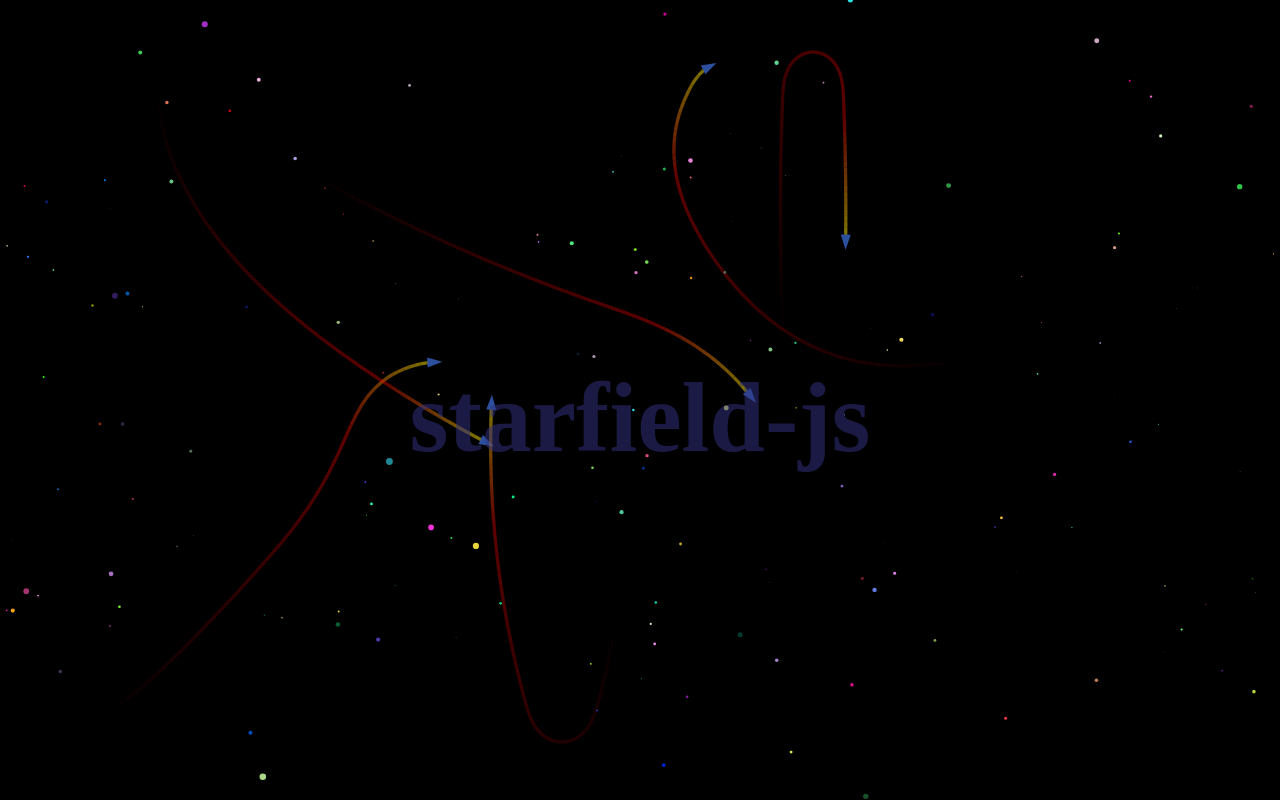
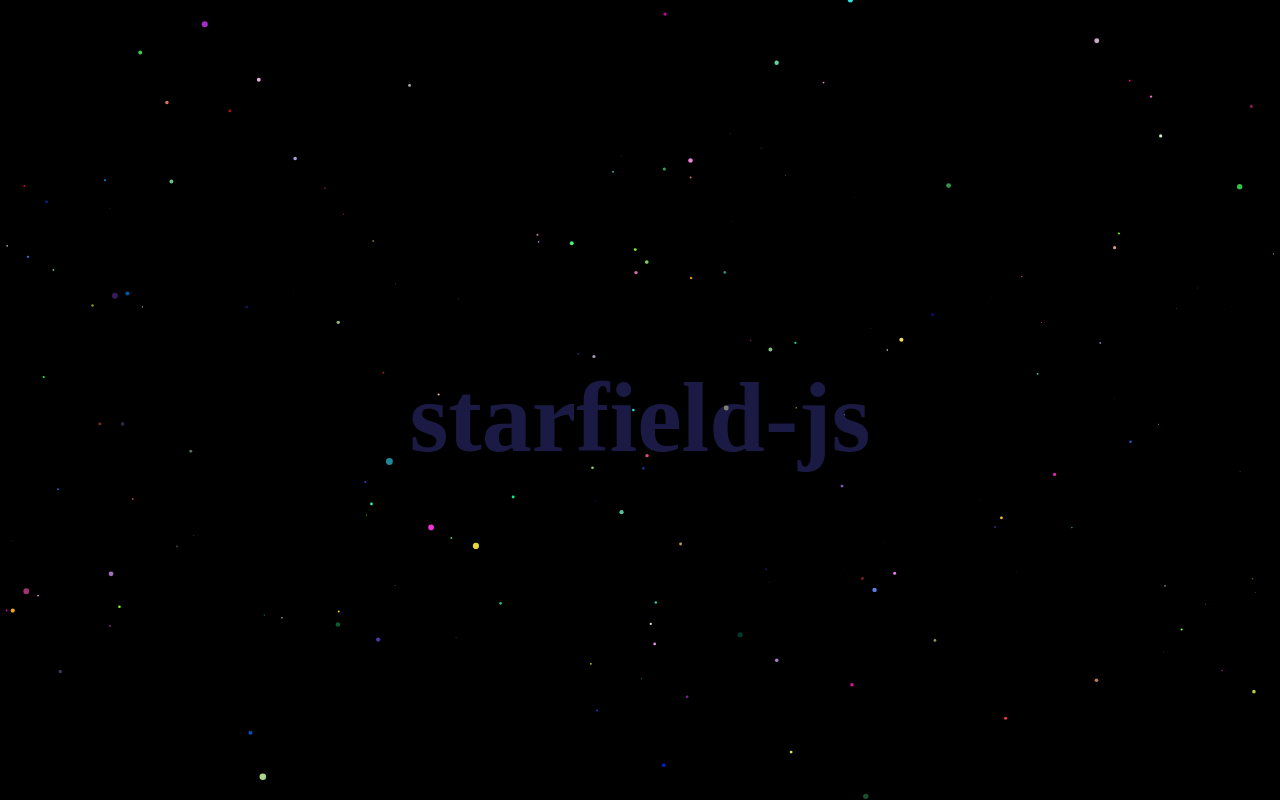
Before and after one commit to shaack/starfield-js, a website: page index.html in a window 1280 px wide. Drawn offline with Linux system fonts and the light colour scheme.

Commit message:
Removed the spaceships

```diff
--- a/index.html
+++ b/index.html
@@ -51,37 +51,7 @@
 <script type="module">
     import {Starfield} from "./src/Starfield.js"
     new Starfield(document.getElementById("starfield"), {
-        showSpaceShip: true,
-        spaceShipCount: 6, // Configure the number of ships in the swarm
-        spaceShipProps: {
-            color: "#2d509e", // Blue ship
-            tailStartColor: "#ffff00", // Yellow start of tail
-            tailEndColor: "#fa0000", // Red end of tail
-            size: 10,
-            speed: 6,
-            tailLength: 500,
-            tailMaxDistance: 500,
-            tailOpacity: 0.5, // Set tail opacity to 0.8
-            edgeDistance: 100, // Distance from edge to start turning
-            edgeCurveIntensity: 0.5, // How strongly to curve when approaching an edge
-            stuckThreshold: 40, // Number of frames to consider a ship stuck
-            stuckEscapeMultiplier: 3.5, // Multiplier for curve intensity when stuck
-            cornerDetectionThreshold: 1.5, // Threshold to detect when ship is in a corner
 
-            // Swarm behavior configuration
-            swarmSpread: 0.3, // How far apart the ships are horizontally (0-1)
-            swarmOffset: 0.05, // Vertical offset between ships (0-1)
-
-            // Following behavior configuration
-            followEnabled: true, // Whether ships should follow each other
-            followStrength: 0.07, // How strongly a ship follows another (0-1)
-            followDistance: 300, // Maximum distance to follow another ship
-
-            // Initial swarm formation configuration
-            initialSwarmRadius: 80, // Radius of the initial swarm formation in pixels
-            initialSwarmCenter: null, // null = center of screen
-            initialDirectionVariation: 0.2 // How much the initial directions can vary (0-1)
-        }
     })
 </script>
 </body>
--- a/src/SpaceShip.js
+++ /dev/null
@@ -1,552 +0,0 @@
-/**
- * Author and copyright: Stefan Haack (https://shaack.com)
- * Repository: https://github.com/shaack/starfield-js
- * License: MIT, see file 'LICENSE'
- */
-export class SpaceShip {
-    constructor(canvas, props) {
-        this.canvas = canvas
-        this.props = {
-            speed: 3,
-            size: 10,
-            color: "#ffffff",
-            tailStartColor: null, // If null, will use the ship color
-            tailEndColor: null, // If null, will use the tailStartColor
-            curveIntensity: 0.02, // How much the ship curves during flight
-            curveChangeRate: 0.005, // How often the curve direction changes
-            tailLength: 50, // Number of positions to keep for the tail
-            tailMaxDistance: 500, // Maximum distance in pixels for the tail
-            tailOpacity: 1.0, // Base opacity of the tail (0.0 to 1.0)
-            edgeDistance: 100, // Distance from edge to start turning
-            edgeCurveIntensity: 0.05, // How strongly to curve when approaching an edge
-            stuckThreshold: 50, // Number of frames to consider a ship stuck
-            stuckEscapeMultiplier: 3.0, // Multiplier for curve intensity when stuck
-            cornerDetectionThreshold: 1.5, // Threshold to detect when ship is in a corner
-
-            // Swarm properties
-            index: 0, // Index of this ship in the swarm (0-based)
-            swarmCount: 1, // Total number of ships in the swarm
-            swarmSpread: 0.3, // How far apart the ships are horizontally (0-1)
-            swarmOffset: 0.1, // Vertical offset between ships (0-1)
-
-            // Initial swarm formation properties
-            initialSwarmRadius: 50, // Radius of the initial swarm formation
-            initialSwarmCenter: null, // Center point of the swarm (null = center of screen)
-            initialDirectionVariation: 0.3, // How much the initial directions can vary (0-1)
-
-            // Following behavior properties
-            followEnabled: true, // Whether ships should follow each other
-            followStrength: 0.02, // How strongly a ship follows another (0-1)
-            followDistance: 200, // Maximum distance to follow another ship
-            followIndex: null, // Index of the ship to follow (null = automatic)
-            ...props
-        }
-
-        // If tailStartColor is not specified, use the ship color
-        if (!this.props.tailStartColor) {
-            this.props.tailStartColor = this.props.color
-        }
-
-        // If tailEndColor is not specified, use the tailStartColor
-        if (!this.props.tailEndColor) {
-            this.props.tailEndColor = this.props.tailStartColor
-        }
-        this.ctx = canvas.getContext("2d")
-        this.positions = [] // Array to store previous positions for the tail
-
-        // Initialize edge tracking variables
-        this.edgeProximityFrames = {
-            left: 0,
-            right: 0,
-            top: 0,
-            bottom: 0
-        }
-        this.lastPosition = { x: 0, y: 0 }
-        this.isStuck = false
-        this.stuckFrames = 0
-
-        // Initialize swarm-related properties
-        this.swarm = null
-        this.targetShip = null
-
-        this.init()
-    }
-
-    init() {
-        // Calculate the dimensions of the canvas
-        const canvasWidth = this.canvas.width
-        const canvasHeight = this.canvas.height
-
-        // Determine the center of the swarm
-        let swarmCenterX, swarmCenterY;
-        if (this.props.initialSwarmCenter) {
-            // Use provided center point
-            swarmCenterX = this.props.initialSwarmCenter.x;
-            swarmCenterY = this.props.initialSwarmCenter.y;
-        } else {
-            // Default to center of the screen
-            swarmCenterX = canvasWidth / 2;
-            swarmCenterY = canvasHeight / 2;
-        }
-
-        // Calculate position in a circular formation
-        // Ships are positioned in a circle around the swarm center
-        // with some randomness to make it look more natural
-
-        // Calculate angle based on index (distribute ships evenly around the circle)
-        const angleStep = (2 * Math.PI) / this.props.swarmCount;
-        const baseAngle = this.props.index * angleStep;
-
-        // Add some randomness to the angle
-        const angleVariation = (Math.random() - 0.5) * angleStep * 0.5;
-        const angle = baseAngle + angleVariation;
-
-        // Calculate distance from center (slightly randomized)
-        // Ships with lower indices are closer to the center
-        const indexFactor = this.props.index / Math.max(1, this.props.swarmCount - 1);
-        const distanceFactor = 0.3 + indexFactor * 0.7; // 0.3 to 1.0 based on index
-        const distance = this.props.initialSwarmRadius * distanceFactor * (0.8 + Math.random() * 0.4);
-
-        // Calculate position
-        this.x = swarmCenterX + Math.cos(angle) * distance;
-        this.y = swarmCenterY + Math.sin(angle) * distance;
-
-        // Ensure the ship stays within the screen boundaries
-        const padding = this.props.edgeDistance;
-        this.x = Math.max(padding, Math.min(canvasWidth - padding, this.x));
-        this.y = Math.max(padding, Math.min(canvasHeight - padding, this.y));
-
-        // Set initial direction
-        // Base direction is outward from the center of the swarm
-        const baseDirection = angle;
-
-        // Add some variation to the direction
-        const directionVariation = (Math.random() - 0.5) * this.props.initialDirectionVariation * Math.PI;
-        this.direction = baseDirection + directionVariation;
-
-        // Normalize direction to keep it within [0, 2π]
-        this.direction = (this.direction + 2 * Math.PI) % (2 * Math.PI);
-
-        // Current curve value (positive or negative affects curve direction)
-        // Vary the initial curve value based on index to create different flight patterns
-        this.curveValue = (this.props.index / this.props.swarmCount - 0.5) * this.props.curveIntensity
-    }
-
-    update() {
-        // Save the last position to detect if we're stuck
-        this.lastPosition = { x: this.x, y: this.y };
-
-        // Update position based on direction and speed
-        this.x += Math.cos(this.direction) * this.props.speed
-        this.y += Math.sin(this.direction) * this.props.speed
-
-        // Store current position for the tail
-        this.positions.unshift({
-            x: this.x,
-            y: this.y,
-            direction: this.direction
-        })
-
-        // Limit the number of positions stored
-        if (this.positions.length > this.props.tailLength) {
-            this.positions.pop()
-        }
-
-        // Check if the ship is stuck (minimal movement)
-        const movement = Math.sqrt(
-            Math.pow(this.x - this.lastPosition.x, 2) +
-            Math.pow(this.y - this.lastPosition.y, 2)
-        );
-
-        if (movement < this.props.speed * 0.2) {
-            this.stuckFrames++;
-            if (this.stuckFrames > this.props.stuckThreshold) {
-                this.isStuck = true;
-            }
-        } else {
-            // Reset stuck counter if we're moving normally
-            this.stuckFrames = Math.max(0, this.stuckFrames - 2); // Decrease faster than it increases
-            if (this.stuckFrames === 0) {
-                this.isStuck = false;
-            }
-        }
-
-        // Prevent ship from flying out of the screen by curving away from edges
-        // Check distance from each edge and apply curve if needed
-        let edgeCurveApplied = false;
-        let edgeCount = 0; // Count how many edges we're near (for corner detection)
-
-        // Track which edges we're near
-        const nearEdges = {
-            left: false,
-            right: false,
-            top: false,
-            bottom: false
-        };
-
-        // Left edge
-        if (this.x < this.props.edgeDistance) {
-            nearEdges.left = true;
-            edgeCount++;
-            this.edgeProximityFrames.left++;
-
-            // Calculate how close we are to the edge (0 = at edge, 1 = at edgeDistance)
-            const distanceFactor = this.x / this.props.edgeDistance;
-
-            // Apply stronger curve as we get closer to the edge
-            // Use stuckEscapeMultiplier if we're stuck
-            let curveStrength = this.props.edgeCurveIntensity * (1 - distanceFactor);
-            if (this.isStuck || this.edgeProximityFrames.left > this.props.stuckThreshold) {
-                curveStrength *= this.props.stuckEscapeMultiplier;
-            }
-
-            // Determine ideal direction to move away from edge (right = 0)
-            // If we're in a corner, adjust the ideal direction to move diagonally away
-            let idealDirection = 0;
-            if (nearEdges.top) {
-                idealDirection = Math.PI / 4; // Down-right (45°)
-            } else if (nearEdges.bottom) {
-                idealDirection = 7 * Math.PI / 4; // Up-right (315°)
-            }
-
-            // Calculate difference between current and ideal direction
-            let dirDiff = idealDirection - this.direction;
-
-            // Normalize the difference to be between -π and π
-            while (dirDiff > Math.PI) dirDiff -= 2 * Math.PI;
-            while (dirDiff < -Math.PI) dirDiff += 2 * Math.PI;
-
-            // Apply curve based on direction difference
-            this.direction += curveStrength * Math.sign(dirDiff);
-            edgeCurveApplied = true;
-        } else {
-            // Reset counter if we're not near this edge
-            this.edgeProximityFrames.left = 0;
-        }
-
-        // Right edge
-        if (this.x > this.canvas.width - this.props.edgeDistance) {
-            nearEdges.right = true;
-            edgeCount++;
-            this.edgeProximityFrames.right++;
-
-            const distanceFactor = (this.canvas.width - this.x) / this.props.edgeDistance;
-
-            let curveStrength = this.props.edgeCurveIntensity * (1 - distanceFactor);
-            if (this.isStuck || this.edgeProximityFrames.right > this.props.stuckThreshold) {
-                curveStrength *= this.props.stuckEscapeMultiplier;
-            }
-
-            // Ideal direction to move away from right edge (left = π)
-            let idealDirection = Math.PI;
-            if (nearEdges.top) {
-                idealDirection = 3 * Math.PI / 4; // Down-left (135°)
-            } else if (nearEdges.bottom) {
-                idealDirection = 5 * Math.PI / 4; // Up-left (225°)
-            }
-
-            let dirDiff = idealDirection - this.direction;
-
-            while (dirDiff > Math.PI) dirDiff -= 2 * Math.PI;
-            while (dirDiff < -Math.PI) dirDiff += 2 * Math.PI;
-
-            this.direction += curveStrength * Math.sign(dirDiff);
-            edgeCurveApplied = true;
-        } else {
-            this.edgeProximityFrames.right = 0;
-        }
-
-        // Top edge
-        if (this.y < this.props.edgeDistance) {
-            nearEdges.top = true;
-            edgeCount++;
-            this.edgeProximityFrames.top++;
-
-            const distanceFactor = this.y / this.props.edgeDistance;
-
-            let curveStrength = this.props.edgeCurveIntensity * (1 - distanceFactor);
-            if (this.isStuck || this.edgeProximityFrames.top > this.props.stuckThreshold) {
-                curveStrength *= this.props.stuckEscapeMultiplier;
-            }
-
-            // Ideal direction to move away from top edge (down = π/2)
-            let idealDirection = Math.PI / 2;
-            if (nearEdges.left) {
-                idealDirection = Math.PI / 4; // Down-right (45°)
-            } else if (nearEdges.right) {
-                idealDirection = 3 * Math.PI / 4; // Down-left (135°)
-            }
-
-            let dirDiff = idealDirection - this.direction;
-
-            while (dirDiff > Math.PI) dirDiff -= 2 * Math.PI;
-            while (dirDiff < -Math.PI) dirDiff += 2 * Math.PI;
-
-            this.direction += curveStrength * Math.sign(dirDiff);
-            edgeCurveApplied = true;
-        } else {
-            this.edgeProximityFrames.top = 0;
-        }
-
-        // Bottom edge
-        if (this.y > this.canvas.height - this.props.edgeDistance) {
-            nearEdges.bottom = true;
-            edgeCount++;
-            this.edgeProximityFrames.bottom++;
-
-            const distanceFactor = (this.canvas.height - this.y) / this.props.edgeDistance;
-
-            let curveStrength = this.props.edgeCurveIntensity * (1 - distanceFactor);
-            if (this.isStuck || this.edgeProximityFrames.bottom > this.props.stuckThreshold) {
-                curveStrength *= this.props.stuckEscapeMultiplier;
-            }
-
-            // Ideal direction to move away from bottom edge (up = 3π/2)
-            let idealDirection = 3 * Math.PI / 2;
-            if (nearEdges.left) {
-                idealDirection = 7 * Math.PI / 4; // Up-right (315°)
-            } else if (nearEdges.right) {
-                idealDirection = 5 * Math.PI / 4; // Up-left (225°)
-            }
-
-            let dirDiff = idealDirection - this.direction;
-
-            while (dirDiff > Math.PI) dirDiff -= 2 * Math.PI;
-            while (dirDiff < -Math.PI) dirDiff += 2 * Math.PI;
-
-            this.direction += curveStrength * Math.sign(dirDiff);
-            edgeCurveApplied = true;
-        } else {
-            this.edgeProximityFrames.bottom = 0;
-        }
-
-        // If we're in a corner (near multiple edges), apply an extra strong correction
-        if (edgeCount >= 2) {
-            // Add a random jitter to help escape from corners
-            this.direction += (Math.random() - 0.5) * 0.2;
-        }
-
-        // If we're stuck for too long, apply a more drastic measure
-        if (this.isStuck && this.stuckFrames > this.props.stuckThreshold * 2) {
-            // Add a significant random change to the direction
-            this.direction += (Math.random() - 0.5) * Math.PI;
-            // Reset stuck counter to give this correction a chance to work
-            this.stuckFrames = this.props.stuckThreshold;
-        }
-
-        // Only apply random curve if not near an edge
-        if (!edgeCurveApplied) {
-            // Apply following behavior if enabled and we have a target ship
-            let followingApplied = false;
-            if (this.props.followEnabled && this.targetShip) {
-                followingApplied = this.applyFollowingBehavior();
-            }
-
-            // Apply random curve if not following another ship
-            if (!followingApplied) {
-                if (Math.random() < this.props.curveChangeRate) {
-                    this.curveValue = (Math.random() - 0.5) * this.props.curveIntensity;
-                }
-                // Apply the random curve to the direction
-                this.direction += this.curveValue;
-            }
-
-            // Reset all edge proximity counters when we're away from edges
-            this.edgeProximityFrames.left = 0;
-            this.edgeProximityFrames.right = 0;
-            this.edgeProximityFrames.top = 0;
-            this.edgeProximityFrames.bottom = 0;
-        }
-
-        // Hard limits to prevent going off-screen in case curve fails
-        if (this.x < 0) this.x = 0;
-        if (this.x > this.canvas.width) this.x = this.canvas.width;
-        if (this.y < 0) this.y = 0;
-        if (this.y > this.canvas.height) this.y = this.canvas.height;
-
-        // Normalize direction to keep it within [0, 2π]
-        this.direction = (this.direction + 2 * Math.PI) % (2 * Math.PI)
-    }
-
-    draw() {
-        this.update()
-
-        // Draw the tail first
-        this.drawTail()
-
-        // Save the current context state
-        this.ctx.save()
-
-        // Move to the ship's position and rotate to its direction
-        this.ctx.translate(this.x, this.y)
-        this.ctx.rotate(this.direction)
-
-        // Draw the spaceship (a simple triangle)
-        this.ctx.fillStyle = this.props.color
-        this.ctx.beginPath()
-        this.ctx.moveTo(this.props.size, 0)
-        this.ctx.lineTo(-this.props.size / 2, -this.props.size / 2)
-        this.ctx.lineTo(-this.props.size / 2, this.props.size / 2)
-        this.ctx.closePath()
-        this.ctx.fill()
-
-        // Restore the context state
-        this.ctx.restore()
-    }
-
-    drawTail() {
-        if (this.positions.length < 2) return;
-
-        // Calculate total distance for opacity scaling
-        let totalDistance = 0;
-        const distances = [];
-
-        for (let i = 1; i < this.positions.length; i++) {
-            const dx = this.positions[i].x - this.positions[i-1].x;
-            const dy = this.positions[i].y - this.positions[i-1].y;
-            const distance = Math.sqrt(dx * dx + dy * dy);
-            distances.push(distance);
-            totalDistance += distance;
-
-            // Stop if we've reached the maximum tail distance
-            if (totalDistance > this.props.tailMaxDistance) {
-                break;
-            }
-        }
-
-        // Draw the tail segments with decreasing opacity
-        let currentDistance = 0;
-
-        for (let i = 1; i < this.positions.length; i++) {
-            const prev = this.positions[i-1];
-            const current = this.positions[i];
-
-            currentDistance += distances[i-1];
-
-            // Calculate opacity based on distance and tailOpacity
-            // (tailOpacity at start, 0.0 at maxDistance)
-            const opacity = Math.max(0, this.props.tailOpacity * (1 - (currentDistance / this.props.tailMaxDistance)));
-
-            if (opacity <= 0) break; // Stop drawing if opacity reaches 0
-
-            // Draw a line segment for the tail
-            this.ctx.beginPath();
-            this.ctx.moveTo(prev.x, prev.y);
-            this.ctx.lineTo(current.x, current.y);
-
-            // Interpolate between start and end tail colors based on distance
-            // Factor is 0 at the start of the tail (closest to ship) and 1 at 25% of the tail length
-            const colorFactor = Math.min(1.0, currentDistance / (this.props.tailMaxDistance * 0.25));
-            const interpolatedColor = this.interpolateColors(this.props.tailStartColor, this.props.tailEndColor, colorFactor);
-            this.ctx.strokeStyle = this.getRGBAFromHex(interpolatedColor, opacity);
-            this.ctx.lineWidth = this.props.size / 3; // Thinner than the ship
-            this.ctx.stroke();
-
-            // Stop if we've reached the maximum tail distance
-            if (currentDistance > this.props.tailMaxDistance) {
-                break;
-            }
-        }
-    }
-
-    // Helper function to convert hex color to rgba for opacity
-    getRGBAFromHex(hex, opacity) {
-        // Remove # if present
-        hex = hex.replace('#', '');
-
-        // Parse the hex values
-        const r = parseInt(hex.substring(0, 2), 16);
-        const g = parseInt(hex.substring(2, 4), 16);
-        const b = parseInt(hex.substring(4, 6), 16);
-
-        // Return rgba value
-        return `rgba(${r}, ${g}, ${b}, ${opacity})`;
-    }
-
-    // Helper function to interpolate between two hex colors
-    interpolateColors(color1, color2, factor) {
-        // Remove # if present
-        color1 = color1.replace('#', '');
-        color2 = color2.replace('#', '');
-
-        // Parse the hex values
-        const r1 = parseInt(color1.substring(0, 2), 16);
-        const g1 = parseInt(color1.substring(2, 4), 16);
-        const b1 = parseInt(color1.substring(4, 6), 16);
-
-        const r2 = parseInt(color2.substring(0, 2), 16);
-        const g2 = parseInt(color2.substring(2, 4), 16);
-        const b2 = parseInt(color2.substring(4, 6), 16);
-
-        // Interpolate the RGB values
-        const r = Math.round(r1 + factor * (r2 - r1));
-        const g = Math.round(g1 + factor * (g2 - g1));
-        const b = Math.round(b1 + factor * (b2 - b1));
-
-        // Convert back to hex
-        const rHex = r.toString(16).padStart(2, '0');
-        const gHex = g.toString(16).padStart(2, '0');
-        const bHex = b.toString(16).padStart(2, '0');
-
-        return `#${rHex}${gHex}${bHex}`;
-    }
-
-    // Set the swarm of ships and determine which one to follow
-    setSwarm(swarm) {
-        this.swarm = swarm;
-
-        if (!this.props.followEnabled || this.swarm.length <= 1) {
-            return; // No following if disabled or only one ship
-        }
-
-        // Determine which ship to follow
-        if (this.props.followIndex !== null) {
-            // Use specified index if provided
-            const followIndex = this.props.followIndex % this.swarm.length;
-            if (followIndex !== this.props.index) { // Don't follow yourself
-                this.targetShip = this.swarm[followIndex];
-            }
-        } else {
-            // By default, follow the next ship in the sequence (circular)
-            const nextIndex = (this.props.index + 1) % this.swarm.length;
-            this.targetShip = this.swarm[nextIndex];
-        }
-    }
-
-    // Calculate and apply direction adjustment to follow the target ship
-    applyFollowingBehavior() {
-        if (!this.targetShip) {
-            return false;
-        }
-
-        // Calculate distance to target ship
-        const dx = this.targetShip.x - this.x;
-        const dy = this.targetShip.y - this.y;
-        const distance = Math.sqrt(dx * dx + dy * dy);
-
-        // Only follow if within the follow distance
-        if (distance > this.props.followDistance) {
-            return false;
-        }
-
-        // Calculate direction to target ship
-        const targetDirection = Math.atan2(dy, dx);
-
-        // Calculate the difference between current and target direction
-        let dirDiff = targetDirection - this.direction;
-
-        // Normalize the difference to be between -π and π
-        while (dirDiff > Math.PI) dirDiff -= 2 * Math.PI;
-        while (dirDiff < -Math.PI) dirDiff += 2 * Math.PI;
-
-        // Apply direction adjustment based on follow strength
-        // Stronger effect when closer to the target ship
-        const distanceFactor = 1 - (distance / this.props.followDistance);
-        const adjustmentStrength = this.props.followStrength * distanceFactor;
-
-        // Apply the adjustment to the direction
-        this.direction += dirDiff * adjustmentStrength;
-
-        return true;
-    }
-}
--- a/src/Starfield.js
+++ b/src/Starfield.js
@@ -3,8 +3,6 @@
  * Repository: https://github.com/shaack/starfield-js
  * License: MIT, see file 'LICENSE'
  */
-import { SpaceShip } from "./SpaceShip.js"
-
 export class Starfield {
     constructor(canvas, props) {
         this.canvas = canvas
@@ -49,13 +47,6 @@ export class Starfield {
             }
         }
 
-        // Draw spaceships if they exist
-        if (this.spaceShips && this.spaceShips.length > 0) {
-            for (const spaceShip of this.spaceShips) {
-                spaceShip.draw()
-            }
-        }
-
         setTimeout(() => {
             requestAnimationFrame(this.draw.bind(this))
         }, 1000 / this.props.fpsMax)
@@ -82,23 +73,5 @@ export class Starfield {
             this.stars.push(star)
         }
 
-        // Initialize spaceships if enabled
-        if (this.props.showSpaceShip) {
-            this.spaceShips = []
-            for (let i = 0; i < this.props.spaceShipCount; i++) {
-                // Create a copy of the props for each ship and add the index
-                const shipProps = {
-                    ...this.props.spaceShipProps,
-                    index: i,
-                    swarmCount: this.props.spaceShipCount
-                }
-                this.spaceShips.push(new SpaceShip(this.canvas, shipProps))
-            }
-
-            // After all ships are created, pass the swarm to each ship
-            for (const ship of this.spaceShips) {
-                ship.setSwarm(this.spaceShips)
-            }
-        }
     }
 }
```
